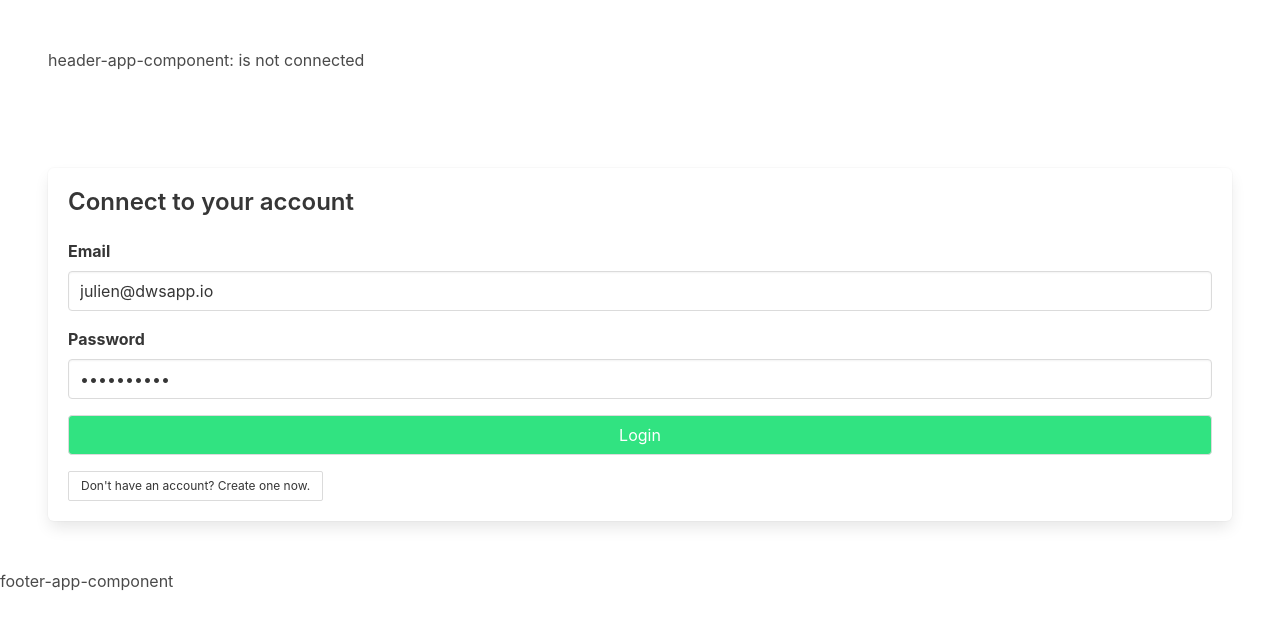
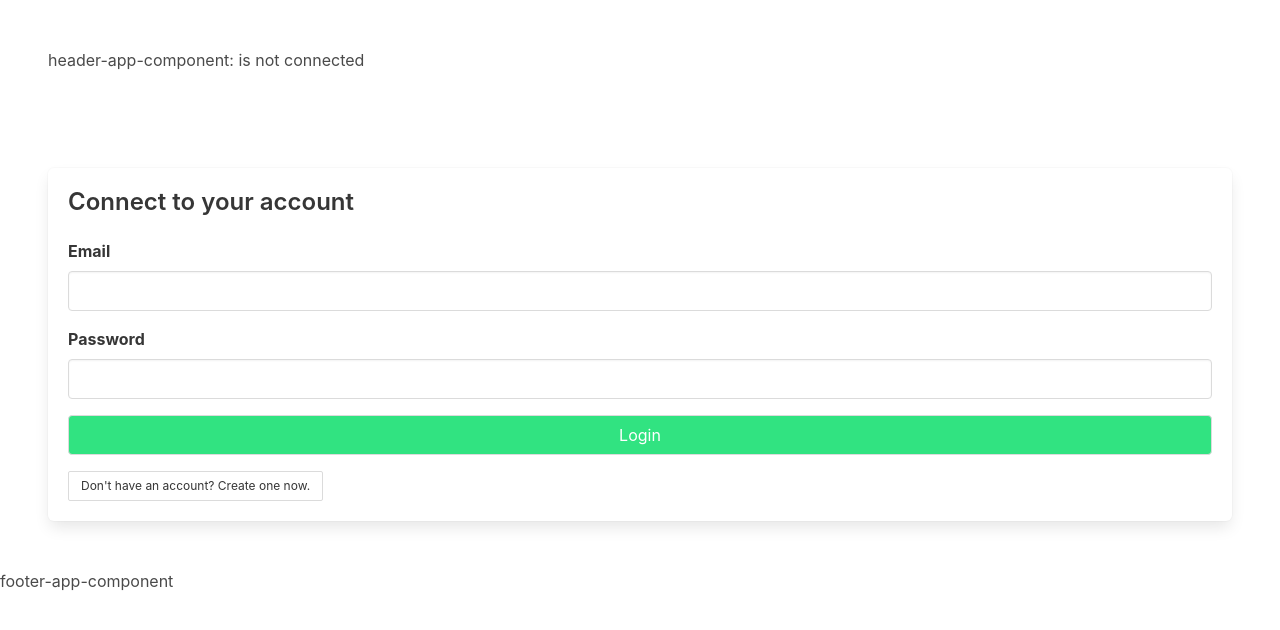
Before and after one commit to CentaureChris/SocialMed_VueApp, a Vue app: page / in a window 1280 px wide. Shown: the top 630 px of the page. Built offline with nearby package versions, Linux system fonts and the light colour scheme; what @meforma/vue-toaster would draw is missing.

Commit message:
clear form after success

```diff
--- a/src/store/modules/media.js
+++ b/src/store/modules/media.js
@@ -43,18 +43,19 @@ export default{
                 [DEXIE] Save
                 Save API response in Dexie
             */
+
                 // Save new snapshot in IndexDB with Dexie.js
                 const newAlbumId = await dexieDb.albums.add( data );
+                // Get new created album
+                const newAlbum = await dexieDb.albums.get(newAlbumId);
 
-                // Get new created snapshoot
-                const newAlbum = await dexieDb.albums.get(newAlbumId);
-            //
+                commit( 'albumlist', { data: newAlbum } )
+
 
             /*
                 [STORE] Update
                 Commit new state with indexed object
             */
-                commit( 'albumlist', { data: newAlbum } )
             //
         },
 
--- a/src/views/CreateView.vue
+++ b/src/views/CreateView.vue
@@ -43,6 +43,8 @@
 /*
   [IMPORT] Modules/components
 */
+  import { dexieDb } from "@/services/dexie.service"
+
   import BaseForm from '../components/base/BaseForm.vue';
 //
 
@@ -167,7 +169,7 @@
       },
 
       // Define method to bind form 'submit' event
-      onSubmit: function(event){
+      onSubmit: async function(event){
         if( this.$route.params.type === 'snapshoot' ){
           // TODO: find a way to add 'author' ID in snapshoot
           event.author = this.$store.getters.userinfo.id;
@@ -176,6 +178,8 @@
           // console.log(event.capture)
           // Dispatch store action
           this.$store.dispatch('pushSnapshootOperation', event)
+            this.cmpSnapshootForm.fieldsets[0].value = null
+            this.cmpSnapshootForm.fieldsets[1].value = null
           this.$toast.success('You added a new snapshoot')
         }
         else if( this.$route.params.type === 'album' ){
@@ -183,7 +187,15 @@
           event.author = this.$store.getters.userinfo.id;
           // Dispatch store action
           // console.log(event)
-          this.$store.dispatch('saveAlbumOperation', event)
+          let table = await dexieDb.albums.toArray()
+          let checkAlbum = table.some(el=>el.title === event.title)
+
+          if( checkAlbum === false){
+            this.$store.dispatch('saveAlbumOperation', event)
+            this.cmpAlbumForm.fieldsets[0].value = null
+          }else{
+            this.$toast.warning(`Album ${event.title} already exist`)
+          }
         }
       },
     },
--- a/src/views/HomeView.vue
+++ b/src/views/HomeView.vue
@@ -67,7 +67,7 @@
               name: `email`,
               required: true,
               min: 5,
-              value: 'julien@dwsapp.io'
+              value: null
             },
             {
               label: `Password`,
@@ -75,7 +75,7 @@
               name: `password`,
               required: true,
               min: 5,
-              value: 'azertyuiop'
+              value: null
             }
           ]
         },
@@ -89,7 +89,7 @@
               name: `name`,
               required: true,
               min: 2,
-              value: 'Julien Noyer'
+              value: null
             },
             {
               label: `Email`,
@@ -97,7 +97,7 @@
               name: `email`,
               required: true,
               min: 5,
-              value: 'julien@dwsapp.io'
+              value: null
             },
             {
               label: `Password`,
@@ -105,7 +105,7 @@
               name: `password`,
               required: true,
               min: 5,
-              value: 'azertyuiop'
+              value: null
             },
             {
               label: `Repeate password`,
@@ -113,7 +113,7 @@
               name: `password-repeate`,
               required: true,
               min: 5,
-              value: 'azertyuiop'
+              value: null
             }
           ]
         }
@@ -134,7 +134,7 @@
 
               // Use store action
               this.$store.dispatch('registerOperation', event)
-              this.$toast.success('Your account have been registed!')
+              this.$toast.success('Your account have been registered!')
 
             }
             else{
```
